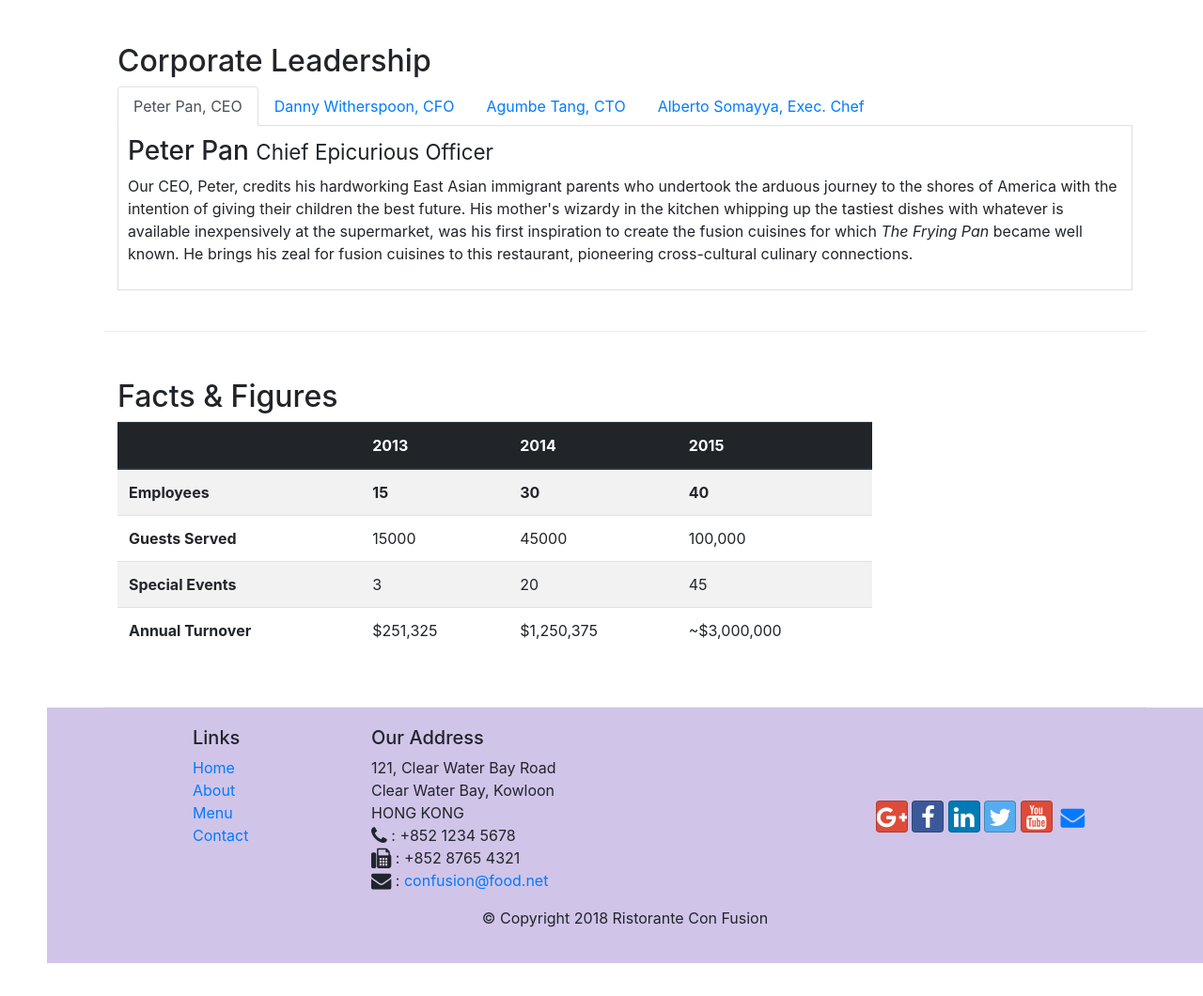
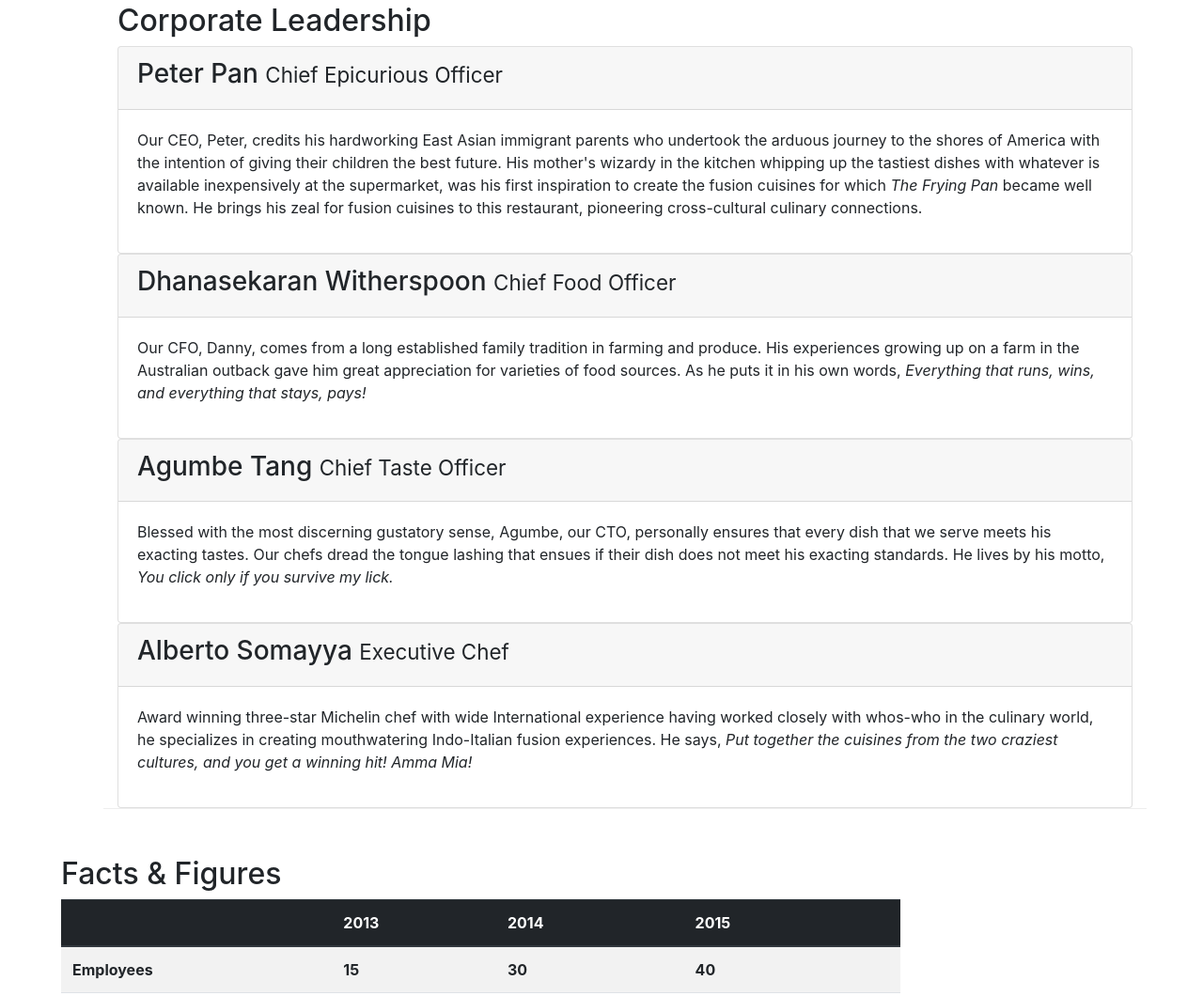
Before and after one commit to tanishakapoor11/ConFusion-Bootstrap, a website: page aboutus.html in a window 1280 px wide. Shown: the part 969-2029 px from the top of the page at 94% size. Before the commit the page ends 1994 px from the top, so only its background shows below. Drawn offline with nearby package versions, Linux system fonts and the light colour scheme.

Commit message:
Ipdated accordion

```diff
--- a/aboutus.html
+++ b/aboutus.html
@@ -107,68 +107,88 @@
         <div class="row row-content align-items-center">
             <div class="col-12">
                 <h2>Corporate Leadership</h2>
-                <ul class="nav nav-tabs">
-                    <li class="nav-item">
-                        <a class="nav-link active" href="#peter" role="tab" data-toggle="tab">Peter Pan, CEO</a>
-                    </li>
-                    <li class="nav-item">
-                        <a class="nav-link" href="#danny" role="tab" data-toggle="tab">Danny Witherspoon, CFO</a>
-                    </li>
-                    <li class="nav-item">
-                        <a class="nav-link" href="#agumbe" role="tab" data-toggle="tab">Agumbe Tang, CTO</a>
-                    </li>
-                    <li class="nav-item">
-                        <a class="nav-link" href="#alberto" role="tab" data-toggle="tab">Alberto Somayya, Exec. Chef</a>
-                    </li>
-                </ul>
 
-                <div class="tab-content">
-                    <div role="tabpanel" class="tab-pane fade show active" id="peter">
-                        <h3>Peter Pan <small>Chief Epicurious Officer</small></h3>
-                        <p class="d-none d-sm-block">Our CEO, Peter, credits his hardworking East Asian immigrant
-                            parents
-                            who undertook the arduous
-                            journey to the shores of America with the intention of giving their children the best
-                            future.
-                            His
-                            mother's wizardy in the kitchen whipping up the tastiest dishes with whatever is available
-                            inexpensively at the supermarket, was his first inspiration to create the fusion cuisines
-                            for
-                            which
-                            <em>The Frying Pan</em> became well known. He brings his zeal for fusion cuisines to this
-                            restaurant, pioneering cross-cultural culinary connections.
-                        </p>
+                <div id="accordion">
+                    <div class="card">
+                        <div class="card-header" role="tab" id="peterhead">
+                            <h3 cass="mb-0">
+                                <a data-toggle="collapse" data-target="#peter">
+                                    Peter Pan <small>Chief Epicurious Officer</small>
+                                </a>
+                            </h3>
+                        </div>
+                        <div role="tabpanel" class="collapse show" id="peter" data-parent="#accordion">
+                            <div class="card-body">
+                                <p class="d-none d-sm-block">Our CEO, Peter, credits his hardworking East Asian immigrant parents
+                                    who undertook the arduous journey to the shores of America with the intention of giving their children the best
+                                    future. His mother's wizardy in the kitchen whipping up the tastiest dishes with whatever is available
+                                    inexpensively at the supermarket, was his first inspiration to create the fusion cuisines for which
+                                    <em>The Frying Pan</em> became well known. He brings his zeal for fusion cuisines to this
+                                    restaurant, pioneering cross-cultural culinary connections.
+                                </p>
+                            </div>
+                        </div>
+                    </div>
+                </div>
+
+                    <div id="accordion">
+                        <div class="card">
+                            <div class="card-header" role="tab" id="dannyhead">
+                                <h3 cass="mb-0">
+                                    <a data-toggle="collapse" data-target="#danny">
+                                        Dhanasekaran Witherspoon <small>Chief Food Officer</small>
+                                    </a>
+                                </h3>
+                            </div>
+                            <div role="tabpanel" class="collapse show" id="danny" data-parent="#accordion">
+                                <div class="card-body">
+                                    <p class="d-none d-sm-block">
+                                        Our CFO, Danny, comes from a long established family tradition in farming and produce. His experiences growing up on a farm in the Australian outback gave him great appreciation for varieties of food sources. As he puts it in his own words, <em>Everything that runs, wins, and everything that stays, pays!</em>
+                                    </p>
+                                </div>
+                            </div>
+                        </div>
                     </div>
 
-                    <div role="tabpanel" class="tab-pane fade show" id="danny">
-                        <h3>Dhanasekaran Witherspoon <small>Chief Food Officer</small></h3>
-                        <p class="d-none d-sm-block">Our CFO, Danny, as he is affectionately referred to by his
-                            colleagues,
-                            comes from a long established
-                            family tradition in farming and produce. His experiences growing up on a farm in the
-                            Australian
-                            outback gave him great appreciation for varieties of food sources. As he puts it in his own
-                            words,
-                            <em>Everything that runs, wins, and everything that stays, pays!</em>
-                        </p>
+                    <div id="accordion">
+                        <div class="card">
+                            <div class="card-header" role="tab" id="agumbehead">
+                                <h3 cass="mb-0">
+                                    <a data-toggle="collapse" data-target="#agumbe">
+                                        Agumbe Tang <small>Chief Taste Officer</small>
+                                    </a>
+                                </h3>
+                            </div>
+                            <div role="tabpanel" class="collapse show" id="agumbe" data-parent="#accordion">
+                                <div class="card-body">
+                                    <p class="d-none d-sm-block">
+                                        Blessed with the most discerning gustatory sense, Agumbe, our CTO, personally ensures that every dish
+                                        that we serve meets his exacting tastes. Our chefs dread the tongue lashing that ensues if
+                                        their dish does not meet his exacting standards. He lives by his motto, <em>You click only if you survive my lick.</em>
+                                    </p>
+                                </div>
+                            </div>
+                        </div>
                     </div>
 
-                    <div role="tabpanel" class="tab-pane fade show" id="agumbe">
-                        <h3>Agumbe Tang <small>Chief Taste Officer</small></h3>
-                        <p class="d-none d-sm-block">Blessed with the most discerning gustatory sense, Agumbe, our CTO,
-                            personally ensures that every dish
-                            that we serve meets his exacting tastes. Our chefs dread the tongue lashing that ensues if
-                            their
-                            dish does not meet his exacting standards. He lives by his motto, <em>You click only if you
-                                survive my lick.</em></p>
-                    </div>
-
-                    <div role="tabpanel" class="tab-pane fade show" id="alberto">
-                        <h3>Alberto Somayya <small>Executive Chef</small></h3>
-                        <p class="d-none d-sm-block">Award winning three-star Michelin chef with wide International
-                            experience having worked closely with
-                            whos-who in the culinary world, he specializes in creating mouthwatering Indo-Italian fusion
-                            experiences. He says, <em>Put together the cuisines from the two craziest cultures, and you get a winning hit! Amma Mia!</em></p>
+                    <div id="accordion">
+                        <div class="card">
+                            <div class="card-header" role="tab" id="albertohead">
+                                <h3 cass="mb-0">
+                                    <a data-toggle="collapse" data-target="#alberto">
+                                        Alberto Somayya <small>Executive Chef</small>
+                                    </a>
+                                </h3>
+                            </div>
+                            <div role="tabpanel" class="collapse show" id="alberto" data-parent="#accordion">
+                                <div class="card-body">
+                                    <p class="d-none d-sm-block">
+                                        Award winning three-star Michelin chef with wide International
+                                        experience having worked closely with whos-who in the culinary world, he specializes in creating mouthwatering Indo-Italian fusion experiences. He says, <em>Put together the cuisines from the two craziest cultures, and you get a winning hit! Amma Mia!</em>
+                                    </p>
+                                </div>
+                            </div>
+                        </div>
                     </div>
                 </div>
 
```
